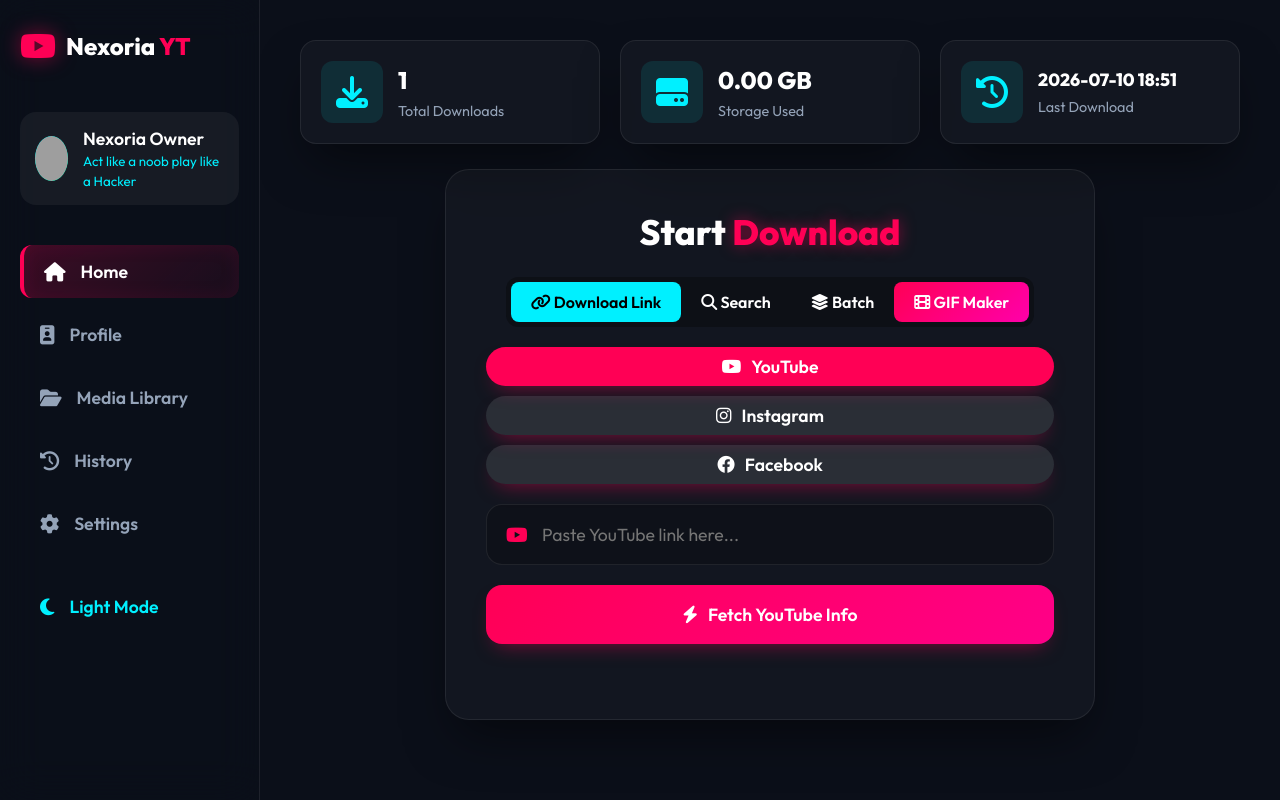
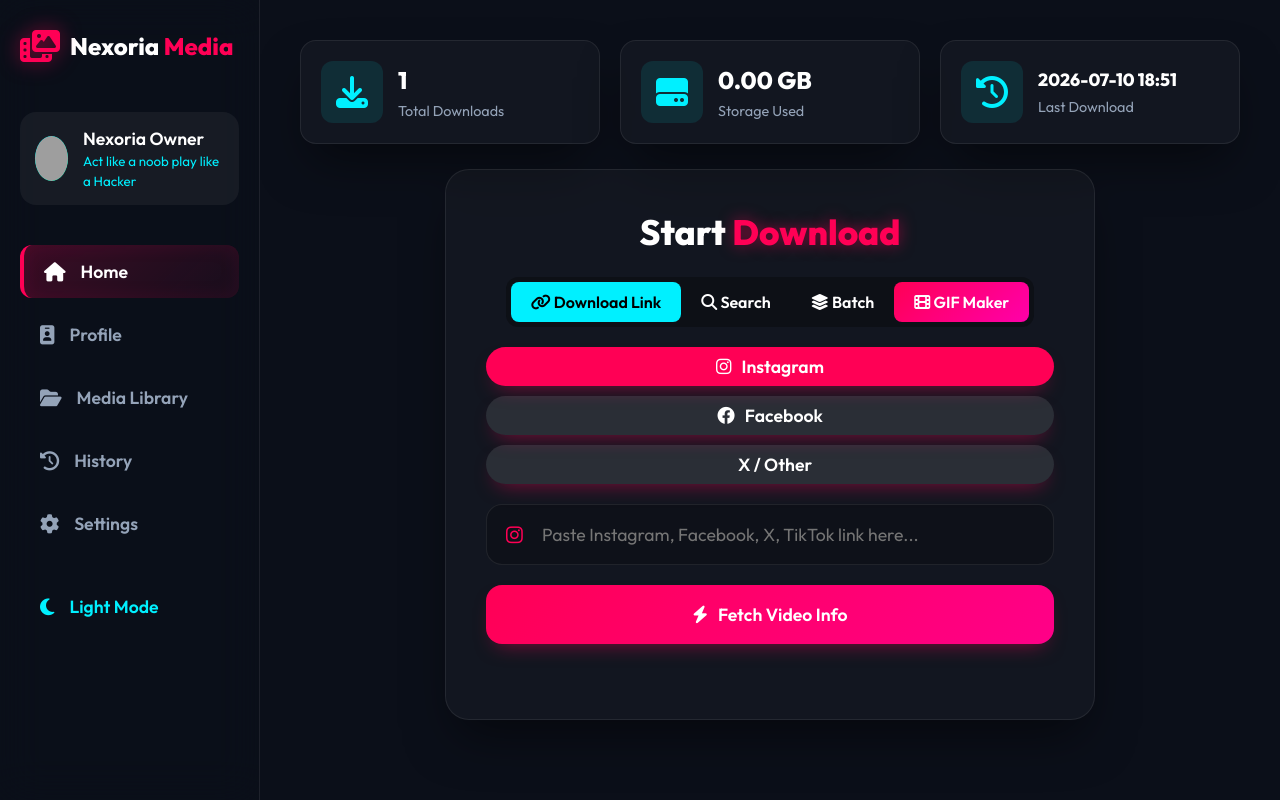
Before and after one commit to swarupOSD/nexoria, a Flask app: page / in a window 1280 px wide. Run offline with Flask 3, Linux system fonts and the light colour scheme; some libraries are stand-ins or nearby versions; grey boxes are pictures that could not be loaded.

Commit message:
feat: redesign backend UI for Universal Media Downloader and remove cookies uploader

```diff
--- a/downloader-backend/static/script.js
+++ b/downloader-backend/static/script.js
@@ -213,34 +213,32 @@ document.addEventListener('DOMContentLoaded', () => {
         ytPlatformBtn.classList.add('active');
         ytPlatformBtn.style.background = 'var(--primary)';
         ytPlatformBtn.style.color = 'white';
-        platformIcon.className = 'fa-brands fa-youtube input-icon';
+        platformIcon.className = 'fa-brands fa-x-twitter input-icon';
         platformIcon.style.color = 'var(--primary)';
-        urlInput.placeholder = 'Paste YouTube link here...';
-        fetchBtn.innerHTML = '<i class="fa-solid fa-bolt"></i> Fetch YouTube Info';
-        document.getElementById('search-mode-btn').style.display = 'inline-block';
+        urlInput.placeholder = 'Paste X (Twitter) or Other link here...';
+        fetchBtn.innerHTML = '<i class="fa-solid fa-bolt"></i> Fetch Video Info';
     });
 
     igPlatformBtn.addEventListener('click', () => {
         resetPlatforms();
         igPlatformBtn.classList.add('active');
-        igPlatformBtn.style.background = 'linear-gradient(45deg, #f09433 0%, #e6683c 25%, #dc2743 50%, #cc2366 75%, #bc1888 100%)';
+        igPlatformBtn.style.background = 'var(--primary)';
         igPlatformBtn.style.color = 'white';
         platformIcon.className = 'fa-brands fa-instagram input-icon';
-        platformIcon.style.color = '#e6683c';
-        urlInput.placeholder = 'Paste Instagram Reel/IGTV link here...';
-        fetchBtn.innerHTML = '<i class="fa-solid fa-bolt"></i> Fetch Instagram Info';
-        document.getElementById('search-mode-btn').style.display = 'none';
+        platformIcon.style.color = '#E1306C';
+        urlInput.placeholder = 'Paste Instagram link here...';
+        fetchBtn.innerHTML = '<i class="fa-solid fa-bolt"></i> Fetch Video Info';
     });
 
     fbPlatformBtn.addEventListener('click', () => {
         resetPlatforms();
         fbPlatformBtn.classList.add('active');
-        fbPlatformBtn.style.background = '#1877f2';
+        fbPlatformBtn.style.background = 'var(--primary)';
         fbPlatformBtn.style.color = 'white';
         platformIcon.className = 'fa-brands fa-facebook input-icon';
-        platformIcon.style.color = '#1877f2';
-        urlInput.placeholder = 'Paste Facebook Video link here...';
-        fetchBtn.innerHTML = '<i class="fa-solid fa-bolt"></i> Fetch Facebook Info';
+        platformIcon.style.color = '#1877F2';
+        urlInput.placeholder = 'Paste Facebook link here...';
+        fetchBtn.innerHTML = '<i class="fa-solid fa-bolt"></i> Fetch Video Info';
         document.getElementById('search-mode-btn').style.display = 'none';
     });
 
--- a/downloader-backend/templates/index.html
+++ b/downloader-backend/templates/index.html
@@ -3,7 +3,7 @@
 <head>
     <meta charset="UTF-8">
     <meta name="viewport" content="width=device-width, initial-scale=1.0">
-    <title>Nexoria YT Downloader</title>
+    <title>Nexoria Media Downloader</title>
     <link href="https://fonts.googleapis.com/css2?family=Outfit:wght@300;400;600;800&display=swap" rel="stylesheet">
     <link rel="stylesheet" href="/static/style.css">
     <link rel="stylesheet" href="https://cdnjs.cloudflare.com/ajax/libs/font-awesome/6.4.0/css/all.min.css">
@@ -14,8 +14,8 @@
         <!-- Sidebar -->
         <nav class="sidebar">
             <div class="logo-area">
-                <i class="fa-brands fa-youtube logo-icon"></i>
-                <h2 style="font-size: 1.5rem;">Nexoria <span>YT</span></h2>
+                <i class="fa-solid fa-photo-film logo-icon"></i>
+                <h2 style="font-size: 1.5rem;">Nexoria <span>Media</span></h2>
             </div>
 
             <div class="user-profile">
@@ -84,24 +84,24 @@
                         <!-- Single/Playlist Input -->
                         <div id="single-input-area" style="margin-top:20px;">
                             <div class="platform-selector" style="display:flex; justify-content:center; gap:10px; margin-bottom:20px; flex-wrap:wrap;">
-                                <button id="yt-platform-btn" class="platform-btn active" style="padding:8px 15px; border-radius:20px; border:none; cursor:pointer; font-weight:600; background:var(--primary); color:white;"><i class="fa-brands fa-youtube"></i> YouTube</button>
-                                <button id="ig-platform-btn" class="platform-btn" style="padding:8px 15px; border-radius:20px; border:none; cursor:pointer; font-weight:600; background:rgba(255,255,255,0.1); color:var(--text);"><i class="fa-brands fa-instagram"></i> Instagram</button>
+                                <button id="ig-platform-btn" class="platform-btn active" style="padding:8px 15px; border-radius:20px; border:none; cursor:pointer; font-weight:600; background:var(--primary); color:white;"><i class="fa-brands fa-instagram"></i> Instagram</button>
                                 <button id="fb-platform-btn" class="platform-btn" style="padding:8px 15px; border-radius:20px; border:none; cursor:pointer; font-weight:600; background:rgba(255,255,255,0.1); color:var(--text);"><i class="fa-brands fa-facebook"></i> Facebook</button>
+                                <button id="yt-platform-btn" class="platform-btn" style="padding:8px 15px; border-radius:20px; border:none; cursor:pointer; font-weight:600; background:rgba(255,255,255,0.1); color:var(--text);"><i class="fa-brands fa-x-twitter"></i> X / Other</button>
                             </div>
                             <div class="input-group">
-                                <i id="platform-icon" class="fa-brands fa-youtube input-icon" style="color:var(--primary);"></i>
-                                <input type="text" id="yt-url" placeholder="Paste YouTube link here...">
+                                <i id="platform-icon" class="fa-brands fa-instagram input-icon" style="color:var(--primary);"></i>
+                                <input type="text" id="yt-url" placeholder="Paste Instagram, Facebook, X, TikTok link here...">
                             </div>
-                            <button id="fetch-btn" style="transition: all 0.3s;"><i class="fa-solid fa-bolt"></i> Fetch YouTube Info</button>
+                            <button id="fetch-btn" style="transition: all 0.3s;"><i class="fa-solid fa-bolt"></i> Fetch Video Info</button>
                         </div>
 
                         <!-- Search Input -->
                         <div id="search-input-area" style="display:none; margin-top:20px;">
                             <div class="input-group">
                                 <i class="fa-solid fa-magnifying-glass input-icon"></i>
-                                <input type="text" id="search-query" placeholder="e.g. Bangla Lofi Song...">
+                                <input type="text" id="search-query" placeholder="e.g. Funny cat video...">
                             </div>
-                            <button id="search-btn"><i class="fa-solid fa-search"></i> Search YouTube</button>
+                            <button id="search-btn"><i class="fa-solid fa-search"></i> Search Media</button>
                         </div>
 
                         <!-- GIF Maker Input -->
@@ -109,7 +109,7 @@
                             <h4 style="margin-bottom:15px; color:var(--text-muted); text-align:center;">Create fun GIFs from Videos</h4>
                             <div class="input-group">
                                 <i class="fa-solid fa-link input-icon"></i>
-                                <input type="text" id="gif-yt-url" placeholder="Paste YouTube/Instagram link here to make GIF...">
+                                <input type="text" id="gif-yt-url" placeholder="Paste Instagram, Facebook, X link here to make GIF...">
                             </div>
                             <button id="fetch-gif-btn" style="background: linear-gradient(135deg, #ff0055, #ff00aa);"><i class="fa-solid fa-film"></i> Start GIF Maker</button>
                         </div>
@@ -123,7 +123,7 @@
 
                     <!-- Batch Mode Form -->
                     <div class="form-container" id="batch-form" style="display: none;">
-                        <textarea id="batch-urls" rows="6" placeholder="Paste multiple YouTube, Instagram, or TikTok links here (One per line)"></textarea>
+                        <textarea id="batch-urls" rows="6" placeholder="Paste multiple Instagram, Facebook, or TikTok links here (One per line)"></textarea>
                         <button id="batch-download-btn" style="margin-top: 15px;">
                             <i class="fa-solid fa-layer-group"></i> Start Batch Download
                         </button>
@@ -314,14 +314,6 @@
                             </div>
                             <small>Absolute path where files will be saved on your PC.</small>
                         </div>
-                        <div class="setting-group">
-                            <label>YouTube Bot Bypass (cookies.txt)</label>
-                            <div style="display: flex; gap: 10px;">
-                                <input type="file" id="cookie-upload-input" accept=".txt" class="setting-input" style="flex: 1; padding: 8px; background: rgba(0,0,0,0.2);">
-                                <button id="upload-cookie-btn" style="width: auto; padding: 10px 20px; border-radius: 12px; background: rgba(0, 240, 255, 0.15); color: var(--secondary);"><i class="fa-solid fa-upload"></i> Upload</button>
-                            </div>
-                            <small>If you get a "Sign in to confirm you're not a bot" error, use a browser extension to export your YouTube cookies and upload the file here.</small>
-                        </div>
                         <button id="save-settings-btn"><i class="fa-solid fa-check"></i> Save Settings</button>
                     </div>
                 </div>
```
